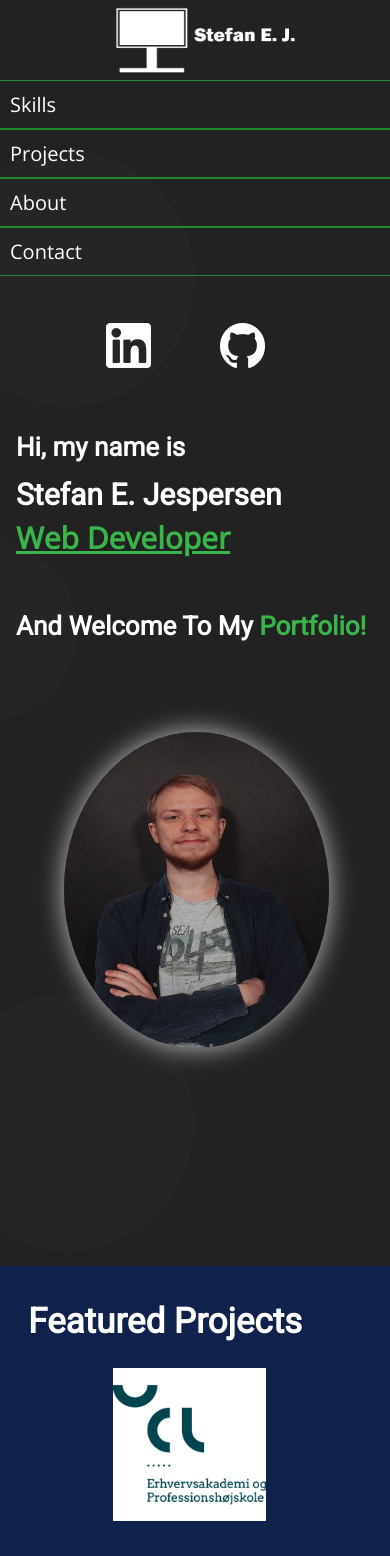
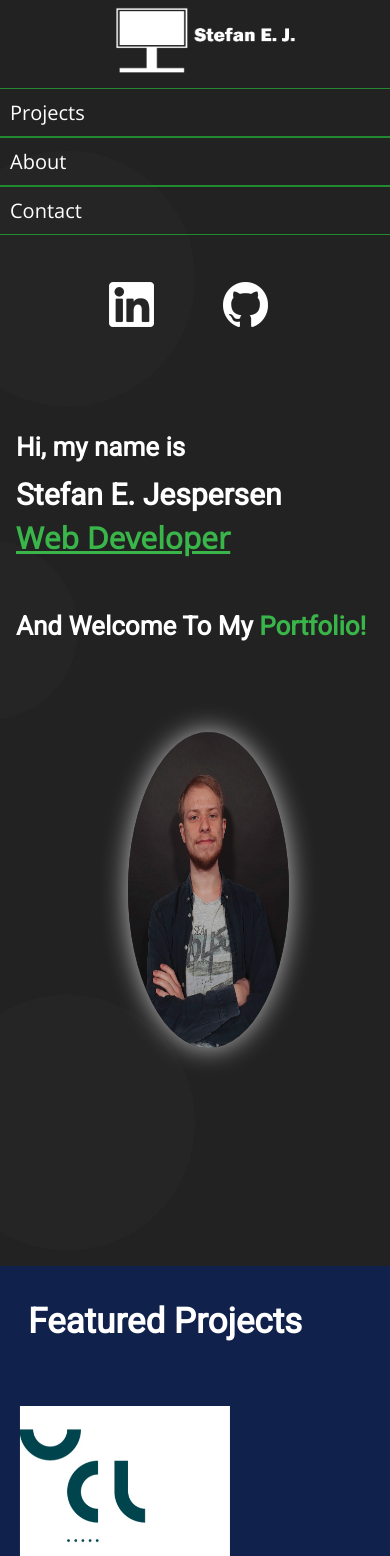
Before and after one commit to sej3686/vue-portfolio, a Vue app: page / in a window 390 px wide. Shown: the top 1556 px of the page. Built offline with nearby package versions, Linux system fonts and the light colour scheme.

Commit message:
updated responsiveness again

```diff
--- a/src/assets/sass/about.scss
+++ b/src/assets/sass/about.scss
@@ -28,7 +28,6 @@ $orangeColor: #e08814;
             // background-color: rgba(255, 255, 255, 0.8);
             // border: 1px solid rgba(0, 0, 0, 0.8);
             font-size: 30px;
-            padding-right: 300px;
             position: relative;
 
             .about-textbox {
--- a/src/assets/sass/keyword.scss
+++ b/src/assets/sass/keyword.scss
@@ -1,6 +1,6 @@
 $chinarose: #ae4b60;
 $darkGreenColor: #228A30;
-$darkBlue: #253b84;
+$darkBlue: hsl(226, 56%, 33%);
 $orangeColor: #e08814;
 
 #keyword {
--- a/src/assets/sass/project.scss
+++ b/src/assets/sass/project.scss
@@ -4,7 +4,7 @@ $darkBlue: #192b66;
 
 #projects {
     // background-color: $darkBlue;
-    background-image: url('../assets/img/stacked-waves-haikei.svg');
+    background-image: url('../assets/img/stacked-waves.svg');
     background-repeat: no-repeat;
     background-size: cover;
     height: 84vh;
@@ -34,7 +34,7 @@ $darkBlue: #192b66;
             //border-radius: 10px;
             font-size: 30px;
             position: relative;
-            width: 90%;
+            // width: 90%;
 
             img {
                 width: 100%;
--- a/src/assets/sass/responsive.scss
+++ b/src/assets/sass/responsive.scss
@@ -161,8 +161,7 @@ $darkGreenColor: #228A30;
 
 
             .project-grid-item {
-                height: 225px;
-                width: 225px;
+
             }
         }
     }
@@ -170,6 +169,7 @@ $darkGreenColor: #228A30;
     #about {
 
         .about-grid-wrapper {
+            grid-template-columns: 45em auto;
             margin-top: 0;
 
             .about-grid-item {
@@ -188,7 +188,8 @@ $darkGreenColor: #228A30;
                 }
 
                 .about-div-img {
-                    margin: 0;
+                    margin-left: 8em;
+                    // margin: 0;
                 }
             }
         }
@@ -220,14 +221,11 @@ $darkGreenColor: #228A30;
         width: 100%;
 
         .project-grid-wrapper {
+            width: 80%;
 
             .project-grid-item {
-                // width: 350px;
-                // height: 350px;
 
                 img {
-                    // height: 350px;
-                    // width: 350px;
                 }
             }
 
@@ -357,16 +355,14 @@ $darkGreenColor: #228A30;
     }
 
     #projects {
-        height: 100vh;
-        width: 100%;
 
         .project-grid-wrapper {
+            width: 90%;
 
             .project-grid-item {
                 // width: 100% !important;
 
                 img {
-                    width: 100%;
                 }
 
                 .project-grid-item-titlebox {
@@ -383,9 +379,9 @@ $darkGreenColor: #228A30;
         height: 70vh;
 
         .about-grid-wrapper {
+            grid-template-columns: 35em auto;
 
             .about-grid-item {
-                padding: 0 !important;
                 width: 100%;
 
                 .about-textbox {
@@ -398,8 +394,10 @@ $darkGreenColor: #228A30;
                 }
 
                 .about-div-img {
+                    margin-left: 4em;
+
                     img {
-                        width: 65% !important;
+                        width: 80%;
                     }
                 }
             }
@@ -510,7 +508,7 @@ $darkGreenColor: #228A30;
         .project-grid-wrapper {
 
             .project-grid-item {
-                width: 80% !important;
+                width: 120%;
             }
 
             .project-grid-item-titlebox {
@@ -555,6 +553,7 @@ $darkGreenColor: #228A30;
         height: 110vh !important;
 
         nav {
+            align-items: center;
             flex-direction: column;
             height: 15em !important;
 
@@ -573,9 +572,9 @@ $darkGreenColor: #228A30;
             }
 
             .some-menu {
-                margin-left: 1em !important;
+                // justify-content: center !important;
                 margin-top: 1em;
-                width: 83% !important;
+                // width: 83% !important;
 
                 li {
                     margin: 0 !important;
@@ -661,8 +660,10 @@ $darkGreenColor: #228A30;
 
         .project-grid-wrapper {
             grid-gap: 30px;
+            width: 90%;
 
             .project-grid-item {
+                width: 100%;
 
                 img {
                 }
@@ -745,6 +746,7 @@ $darkGreenColor: #228A30;
 //...
 }
 
+//Mobile devices
 @media only screen and (max-width: 675px) {
     header {
         height: 140vh !important;
@@ -757,7 +759,7 @@ $darkGreenColor: #228A30;
             width: 100%;
 
             .main-menu {
-                display: flex;
+                display: none !important;
                 flex-direction: column;
                 margin-left: 0 !important;
                 margin-top: 0.5em;
@@ -768,10 +770,41 @@ $darkGreenColor: #228A30;
                     border-bottom: 1px solid $darkGreenColor;
                     border-top: 1px solid $darkGreenColor;
                     margin-left: 0 !important;
+                    padding: 10px;
                     width: 95.2%;
-                    padding: 10px;
 
                     a {
+                        background-color: red;
+                        width: 100%;
+
+                        span {
+                            display: none;
+                        }
+                    }
+                }
+            }
+
+            .main-menu-2 {
+                display: flex !important;
+                flex-direction: column;
+                margin-left: 0 !important;
+                margin-top: 0.5em;
+                padding: 0 !important;
+                width: 100%;
+
+                a {
+                    border-bottom: 1px solid $darkGreenColor;
+                    border-top: 1px solid $darkGreenColor;
+                    box-sizing: border-box;
+                    font-size: 20px;
+                    margin-left: 0 !important;
+                    padding: 10px;
+                    text-decoration: none;
+                    width: 100%;
+
+                    li {
+                        // background-color: red;
+                        margin-left: 0;
                         width: 100%;
 
                         span {
@@ -829,102 +862,16 @@ $darkGreenColor: #228A30;
 
                 .header-div-right-imagebox {
                     height: 100% !important;
-                    padding-left: 4em;
+                    padding-left: 8em;
 
                     .header-div-right-img {
                         height: 110% !important;
-                        width: 90% !important;
+                        width: 70% !important;
                     }
                 }
             }
         }
     } // Header
-
-    #keyword {
-
-        .keyword-grid-wrapper {
-
-            .keyword-grid-item {
-
-                img {
-                    height: 30%;
-                    width: 48%;
-                }
-            }
-        }
-    }
-
-    #projects {
-
-        .project-grid-wrapper {
-
-            .project-grid-item {
-                // width: 20% !important;
-            }
-        }
-    }
-
-    #about {
-        height: 80vh;
-
-        .about-grid-wrapper {
-            grid-template-columns: 15em auto;
-
-            .about-grid-item {
-
-                .about-textbox {
-                    margin: 0 !important;
-                    width: 100% !important;
-                }
-
-                .about-div-img {
-
-                    img {
-                        margin-top: 3em;
-                        width: 90% !important;
-                    }
-                }
-            }
-        }
-    }
-
-    #contact {
-
-        .contact-container {
-            max-width: 500px;
-
-            .form-box {
-
-                .row {
-
-                    .row-first {
-
-                        input {
-                            width: 220px;
-                        }
-                    }
-
-                    .row-rest {
-
-                        input {
-                            width: 470px;
-                        }
-
-                        textarea {
-                            width: 470px;
-                        }
-                    }
-                }
-            }
-        }
-    }
-}
-
-//Mobile devices
-@media only screen and (max-width: 425px) {
-    header {
-        height: 150vh !important;
-    }
 
     #keyword {
         height: 150vh;
@@ -953,16 +900,18 @@ $darkGreenColor: #228A30;
         }
 
         .project-grid-wrapper {
-
             grid-template-columns: auto;
             grid-gap: 50px;
-            justify-items: end;
+            justify-content: end;
+            margin: 0 auto;
+            padding-top: 4em;
 
             .project-grid-item {
+                width: 60%;
 
-                img {
-                    width: 70%;
-                }
+                // img {
+                //     width: 58%;
+                // }
 
                 .project-grid-item-titlebox {
 
@@ -991,16 +940,14 @@ $darkGreenColor: #228A30;
         .about-grid-wrapper {
             grid-template-columns: auto;
             padding: 0;
-            width: 100vw;
 
             .about-grid-item {
                 // background-color: red;
-                width: 100%;
 
                 .about-div-img {
                     margin-top: 0.5em;
                     margin: 0 auto;
-                    width: 100%;
+                    width: 90%;
 
                     img {
                         margin-left: 2em;
@@ -1025,6 +972,126 @@ $darkGreenColor: #228A30;
             }
         }
     }
+
+    #contact {
+
+        .contact-container {
+            max-width: 450px;
+
+            .form-box {
+
+                .row {
+
+                    .row-first {
+
+                        input {
+                            width: 200px;
+                        }
+                    }
+
+                    .row-rest {
+
+                        input {
+                            width: 425px;
+                        }
+
+                        textarea {
+                            width: 425px;
+                        }
+                    }
+                }
+            }
+        }
+    }
+}
+
+//Mobile devices
+@media only screen and (max-width: 485px) {
+    #contact {
+        height: 100vh;
+        padding-top: 8em;
+
+        .contact-container {
+            // display: none;
+            height: 40em;
+            width: 80%;
+
+            .form-box {
+                display: flex;
+                flex-direction: column;
+
+                .row {
+
+                    flex-direction: column;
+
+                    .row-first {
+
+                        input {
+                            width: 340px;
+                        }
+                    }
+
+                    .row-rest {
+
+                        input {
+                            width: 340px;
+                        }
+
+                        textarea {
+                            width: 340px;
+                        }
+                    }
+
+                    .row-last {
+
+                        input {
+                            width: 340px;
+                        }
+                    }
+                }
+            }
+        }
+    }
+}
+
+@media only screen and (max-width: 425px) {
+    header {
+        height: 150vh !important;
+
+        nav {
+            .main-menu-2 {
+                display: flex !important;
+                flex-direction: column;
+                margin-left: 0 !important;
+                margin-top: 0.5em;
+                padding: 0 !important;
+                width: 100%;
+
+                a {
+                    border-bottom: 1px solid $darkGreenColor;
+                    border-top: 1px solid $darkGreenColor;
+                    font-size: 20px;
+                    margin-left: 0 !important;
+                    padding: 10px;
+                    text-decoration: none;
+
+                    li {
+                        // background-color: red;
+                        margin-left: 0;
+                        width: 100%;
+
+                        span {
+                            display: none;
+                        }
+                    }
+                }
+            }
+        }
+    }
+
+
+
+
 
     #contact {
         height: 100vh;
--- a/src/assets/style.scss
+++ b/src/assets/style.scss
@@ -84,6 +84,38 @@ height: 100vh;
             // background-color: #212222;
             list-style-type: none;
             display: flex;
+            padding: 25px;
+            margin-left: 2%;
+            align-items: baseline;
+
+            li {
+                color: #FFFFFF;
+                font-family: $textFont;
+                margin-left: 6em;
+                position: relative;
+
+                a {
+                    color: #FFFFFF;
+                    text-decoration: none;
+                    font-size: 20px;
+                    font-family: $textFont;
+                    width: 0;
+                }
+
+                a:hover {
+                    color: #ccc;
+                }
+            }
+
+            li:hover {
+                cursor: pointer;
+            }
+        }
+
+        .main-menu-2 {
+            // background-color: #212222;
+            list-style-type: none;
+            display: none;
             padding: 25px;
             margin-left: 2%;
             align-items: baseline;
--- a/src/views/HomeView.vue
+++ b/src/views/HomeView.vue
@@ -31,6 +31,14 @@
         <li class="hover-underline-animation"><a href="#contact">Contact</a></li>
 
       </ul><!-- Main Menu -->
+
+      <ul class="main-menu-2">
+        <!--<a href=""><li class="hover-underline-animation" >Home</li></a>-->
+        <a href="#projects"><li>Projects</li></a>
+        <a href="#about"><li>About</li></a>
+        <a href="#contact"><li>Contact</li></a>
+
+      </ul><!-- Main Menu 2 -->
 
       <ul class="some-menu">
         <li><a href="https://www.linkedin.com/in/stefan-jespersen-1a79ab109/"><img src="./../components/icons/linkedin.png" alt="LinkedIn"></a></li>
```
Also changed, not shown: src/components/PageLoader.vue (+15 -8 lines), src/assets/img/stacked-waves.png (renamed from src/assets/img/stacked-waves-haikei.png), src/assets/img/stacked-waves.svg (renamed from src/assets/img/stacked-waves-haikei.svg).
